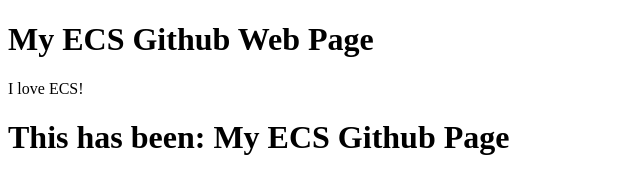
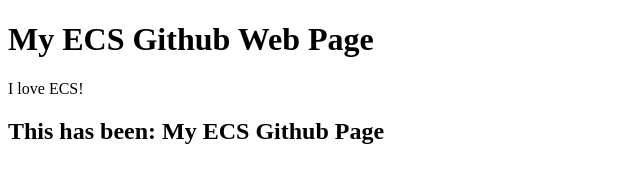
Before and after one commit to MauBak00/MauBak00.github.io, a plain HTML site: page index.html in a window 1280 px wide. Shown: the whole page, without its empty margins (0-640 px from the left). Drawn offline with Linux system fonts and the light colour scheme.

Commit message:
Update index.html

```diff
--- a/index.html
+++ b/index.html
@@ -5,7 +5,7 @@
 
 <h1>My ECS Github Web Page</h1>
 <p>I love ECS!</p>
-<h1>This has been: My ECS Github Page</h1>
+<h2>This has been: My ECS Github Page</h2>
 
 </body>
 </html>
```
